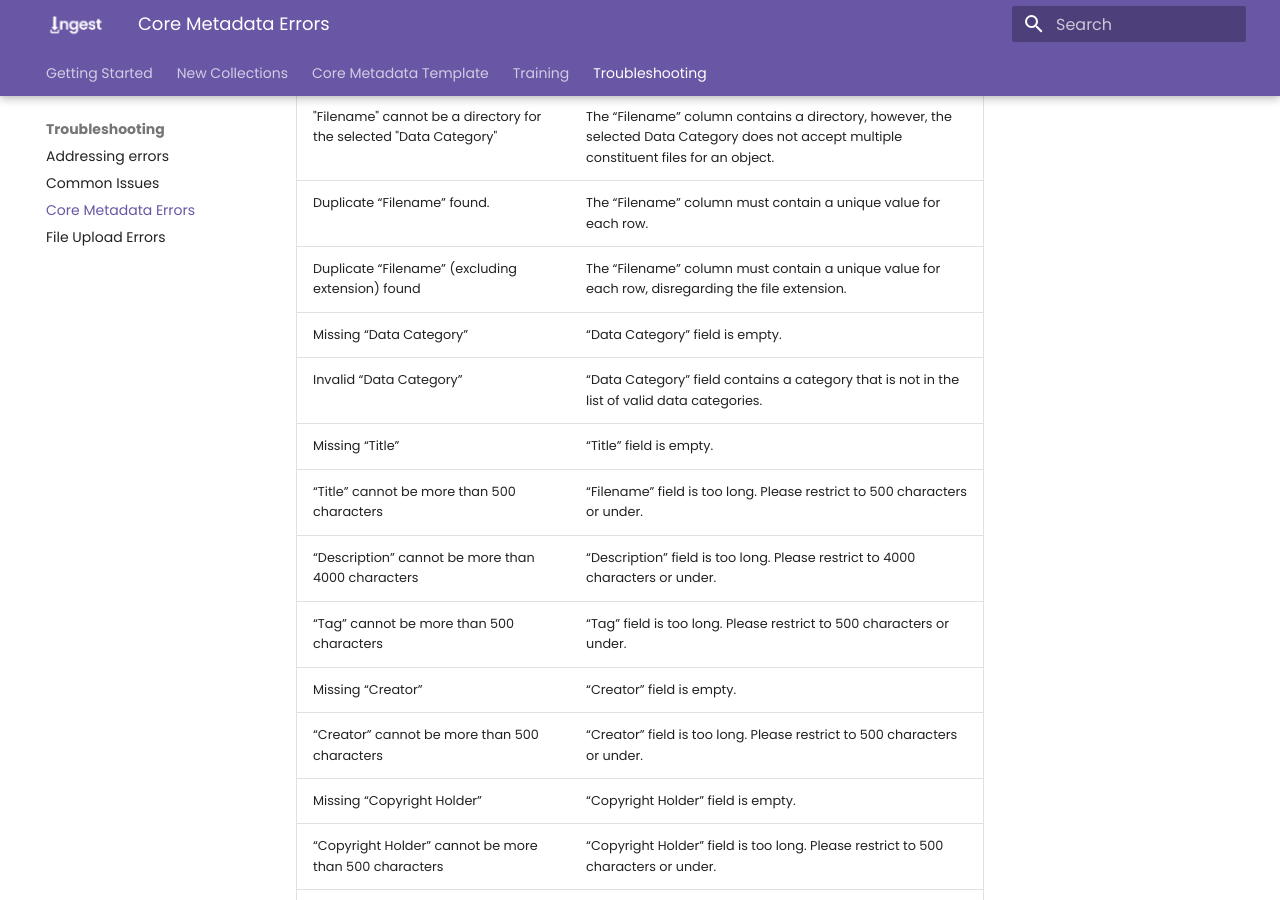
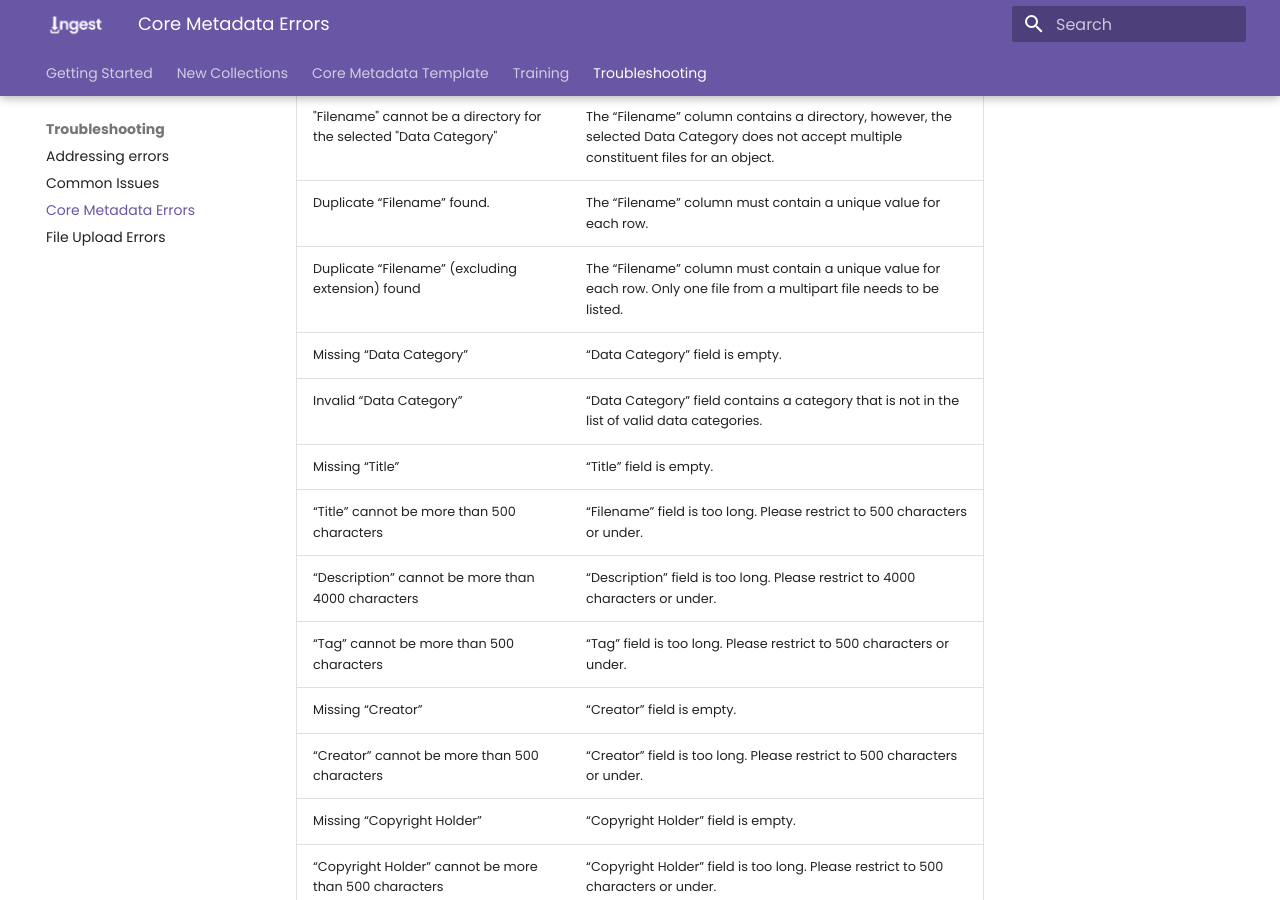
Before and after one commit to uoy-ads/ads-ingest-documentation, an MkDocs documentation site: the page built from docs/appendix/core_metadata_errors.md, in a window 1280 px wide and 900 px high, scrolled down 831 px. Built offline with MkDocs 1.6.1 and Material for MkDocs 9.7.7, drawn with Linux system fonts in a browser that asks for light colours.

Commit message:
Update core_metadata_errors.md
This one has been confusing users hoping this will help them understand the error

```diff
--- a/docs/appendix/core_metadata_errors.md
+++ b/docs/appendix/core_metadata_errors.md
@@ -12,7 +12,7 @@ Below is a table of errors that the Ingest system may present when uploading the
 | “Filename” has a file extension that is not accepted for the selected “Data Category” | “Filename” field has a file extension that is not in the list of accepted file extensions for the specified “Data Category”. Please note Geophysics objects containing proprietary file types should be listed as directories. |
 | "Filename" cannot be a directory for the selected "Data Category" | The “Filename” column contains a directory, however, the selected Data Category does not accept multiple constituent files for an object. |
 | Duplicate “Filename” found. | The “Filename” column must contain a unique value for each row. |
-| Duplicate “Filename” (excluding extension) found | The “Filename” column must contain a unique value for each row, disregarding the file extension. |
+| Duplicate “Filename” (excluding extension) found | The “Filename” column must contain a unique value for each row. Only one file from a multipart file needs to be listed.|
 | Missing “Data Category” | “Data Category” field is empty. |
 | Invalid “Data Category” | “Data Category” field contains a category that is not in the list of valid data categories. |
 | Missing “Title” | “Title” field is empty. |
```
